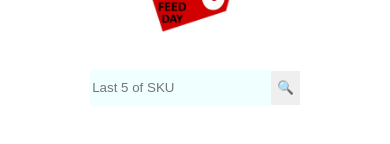
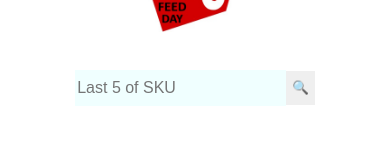
Before and after one commit to DundeeA/TSCAPP, a plain HTML site: page index.html in a window 390 px wide. Shown: the part 258-402 px from the top of the page. Drawn offline with Linux system fonts and the light colour scheme.

Commit message:
fixed iphone zoomin

```diff
--- a/styles.css
+++ b/styles.css
@@ -52,3 +52,10 @@ body {
   border: 0;
   margin: 0;
 }
+
+/*Prevent iphone from zooming in*/
+input,
+textarea,
+select {
+  font-size: 16px;
+}
```
